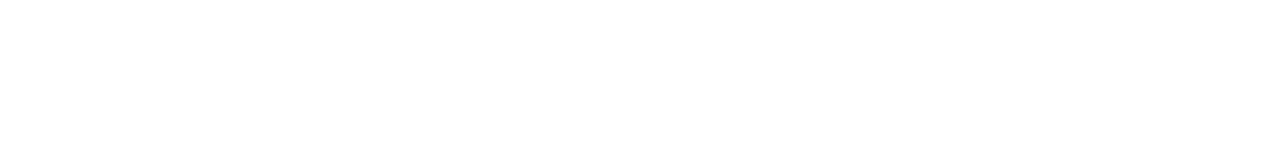
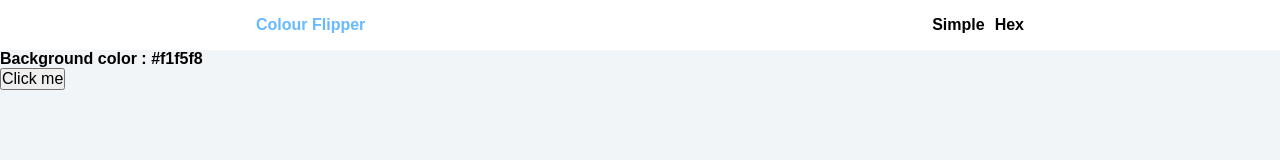
Before and after one commit to Simenys/color_flipper, a plain HTML site: page index.html in a window 1280 px wide. Drawn offline with Linux system fonts and the light colour scheme.

Commit message:
feat: add navbar, container and content

```diff
--- a/index.html
+++ b/index.html
@@ -3,9 +3,35 @@
 <head>
     <meta charset="UTF-8">
     <meta name="viewport" content="width=device-width, initial-scale=1.0">
+    <link rel="stylesheet" href="styles.css">
     <title>Color Flipper</title>
 </head>
 <body>
+    <nav>
+        <div class="nav-center">
+            <h4>Colour Flipper</h4>
+            <ul class="nav-links">
+                <li>
+                    <a href="index.html">Simple</a>
+                </li>
+                <li>
+                    <a href="hex.html">Hex</a>
+                </li>
+            </ul>
+        </div>
+    </nav>
+    <main>
+        <div class="container">
+            <h2>Background color :
+                <span class="color">
+                    #f1f5f8
+                </span>
+            </h2>
+            <button class="btn btn-hero" id="btn">Click me</button>
+        </div>
+    </main>
 
+    <!-- Javascript -->
+     <script src="app.js"></script>
 </body>
 </html>
--- /dev/null
+++ b/styles.css
@@ -0,0 +1,47 @@
+* {
+    box-sizing: border-box;
+    margin: 0;
+    padding: 0;
+    font-family: sans-serif, Courier, monospace;
+    font-size: 1rem;
+}
+
+
+/* Navbar */
+h4 {
+    color: 	#68baff;
+}
+nav {
+    height: 50px;
+    align-content: center;
+
+}
+
+.nav-center {
+    width: 60vw;
+    display: grid;
+    grid-template-columns: 1fr 1fr;
+    margin-left: auto;
+	margin-right: auto;
+}
+
+.nav-links {
+    display: flex;
+    justify-content: end;
+    list-style: none;
+}
+
+a {
+    padding-left: 10px;
+    text-decoration: none;
+    color: black;
+    font-weight: 600;
+}
+
+/* Container */
+
+.container {
+    height: 94.5vh;
+    background-color: #F1f5f8;
+    box-shadow: 2px -5px -10px 4px black;
+}
```
Also changed, not shown: app.js (added).
